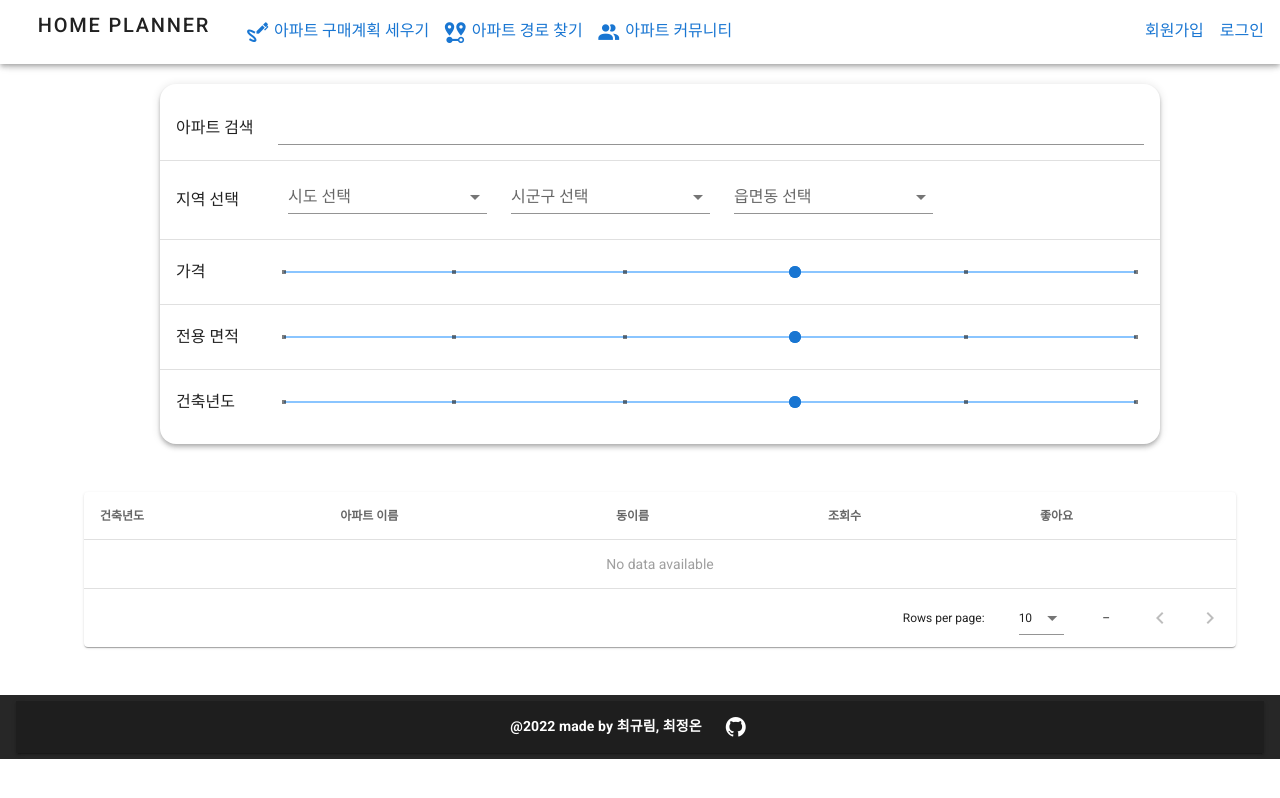
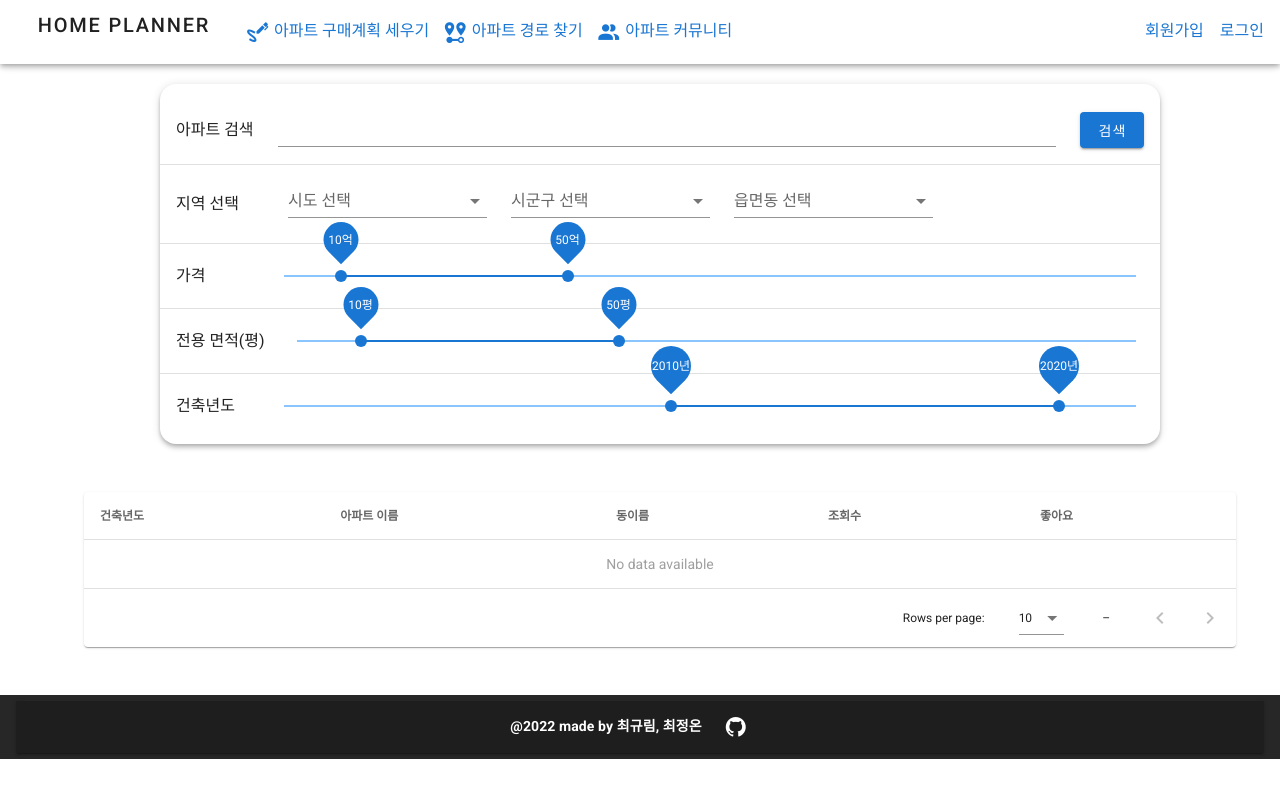
Before and after one commit to ssafyHomePlanner/front-end, a Vue app in the folder homepjt/: page /apt/list in a window 1280 px wide. Shown: the top 798 px of the page. Built offline with nearby package versions, Linux system fonts and the light colour scheme.

Commit message:
[UPDATE] AptList 업데이트

```diff
--- a/homepjt/src/views/HomeView.vue
+++ b/homepjt/src/views/HomeView.vue
@@ -34,7 +34,9 @@
                 <template v-slot:no-data>
                   <v-row justify="space-between" class="ma-2">
                     <h3 class="ma-2">최근 검색어</h3>
-                    <v-btn @click="deleteAllRecentSearch" text class="ma-2">전체삭제 </v-btn>
+                    <v-btn @click="deleteAllRecentSearch" text class="ma-2"
+                      >전체삭제
+                    </v-btn>
                   </v-row>
                   <v-list-item
                     v-for="(recentData, index) in recentDataList"
@@ -43,7 +45,9 @@
                     <v-list-item-action>
                       <v-icon>mdi-clock-outline</v-icon>
                     </v-list-item-action>
-                    <v-list-item-content  @click="clickRecentSearch(recentData.searchedName)">
+                    <v-list-item-content
+                      @click="clickRecentSearch(recentData.searchedName)"
+                    >
                       <v-list-item-title>
                         {{ recentData.searchedName }}
                       </v-list-item-title>
@@ -321,10 +325,10 @@ export default {
   },
   methods: {
     movePathView() {
-      this.$router.push({ name: "pathView" }).catch(()=>{});
+      this.$router.push({ name: "pathView" }).catch(() => {});
     },
     movePlannerView() {
-      this.$router.push({ name: "plannerView" }).catch(()=>{});
+      this.$router.push({ name: "plannerView" }).catch(() => {});
     },
     inputChanged() {
       //↓ For clear v-menu slot
@@ -338,7 +342,7 @@ export default {
       "searchGugunList",
       "searchDongList",
       "setAddressInfo",
-      "setSearchedApartName"
+      "setSearchedApartName",
     ]),
     ...mapMutations(aptStore, [
       "CLEAR_SIDO_LIST",
@@ -361,7 +365,11 @@ export default {
 
     makeGugunList() {
       this.CLEAR_GUGUN_LIST();
+      this.CLEAR_DONG_LIST();
+
       this.gugunName = "";
+      this.dongName = "";
+
       if (this.sidoName) this.searchGugunList(this.sidoName);
     },
     makeDongList() {
@@ -388,12 +396,15 @@ export default {
       console.log("apt Name : ", this.aptObject.apartmentName);
       console.log("userInfo.id: ", this.$store.state.memberStore.userInfo.id);
 
-      if(this.$store.state.memberStore.userInfo.id.length >= 1 && this.aptObject.apartmentName.length >= 1){
+      if (
+        this.$store.state.memberStore.userInfo.id.length >= 1 &&
+        this.aptObject.apartmentName.length >= 1
+      ) {
         console.log("최근 검색어 저장 로직 실행");
         let tempMember = {
           memberId: this.$store.state.memberStore.userInfo.id,
-          data: this.aptObject.apartmentName
-        }
+          data: this.aptObject.apartmentName,
+        };
 
         this.insertRecentDataInfo(tempMember);
       }
@@ -412,31 +423,31 @@ export default {
         sidoName: this.sidoName,
         gugunName: this.gugunName,
         dongName: this.dongName,
-      }
+      };
 
       this.setAddressInfo(addressInfo);
       this.setSearchedApartName(this.aptObject.apartmentName);
 
-      this.$router.push({ name: "aptListView" }).catch(()=>{});
+      this.$router.push({ name: "aptListView" }).catch(() => {});
     },
-    clickRecentSearch(recentStr){
+    clickRecentSearch(recentStr) {
       this.aptObject.apartmentName = recentStr;
       this.makeHouseInfoList();
     },
-    deleteAllRecentSearch(){
-      if(this.$store.state.memberStore.userInfo.id.length >= 1){
+    deleteAllRecentSearch() {
+      if (this.$store.state.memberStore.userInfo.id.length >= 1) {
         this.deleteRecentDataInfoAll(this.$store.state.memberStore.userInfo.id);
       }
     },
-    deleteRecentSearch(recentId){
+    deleteRecentSearch(recentId) {
       // console.log("recentId", recentId);
       let payload = {
         memberId: this.$store.state.memberStore.userInfo.id,
-        recentId: recentId
-      }
+        recentId: recentId,
+      };
 
       this.deleteRecentDataInfo(payload);
-    }
+    },
   },
 };
 </script>
--- a/homepjt/src/views/apt/AptListView.vue
+++ b/homepjt/src/views/apt/AptListView.vue
@@ -13,7 +13,14 @@
             아파트 검색
           </v-col>
           <v-col align-self="center">
-            <v-text-field hide-details class="mt-0 pt-0" v-model="searchedApartName"></v-text-field>
+            <v-text-field
+              hide-details
+              class="mt-0 pt-0"
+              v-model="searchedApartName"
+            ></v-text-field>
+          </v-col>
+          <v-col cols="auto">
+            <v-btn color="primary">검색</v-btn>
           </v-col>
         </v-row>
         <v-divider></v-divider>
@@ -24,7 +31,7 @@
           <v-row justify="start" class="ml-3">
             <v-col cols="3">
               <v-select
-                v-model="sidoName"
+                v-model="sido"
                 :items="sidoList"
                 label="시도 선택"
                 @change="makeGugunList"
@@ -32,7 +39,7 @@
             </v-col>
             <v-col cols="3">
               <v-select
-                v-model="gugunName"
+                v-model="gugun"
                 :items="gugunList"
                 label="시군구 선택"
                 @change="makeDongList"
@@ -40,7 +47,7 @@
             </v-col>
             <v-col cols="3">
               <v-select
-                v-model="dongName"
+                v-model="dong"
                 :items="dongList"
                 label="읍면동 선택"
               ></v-select>
@@ -54,31 +61,37 @@
           </v-col>
           <v-col align-self="center">
             <v-range-slider
-              hint="Im a hint"
-              max="50"
-              min="-50"
-              step="20"
-              ticks="always"
-              tick-size="4"
+              thumb-label="always"
+              thumb-size="35"
+              :value="[10, 50]"
+              max="150"
+              min="0"
               hide-details
-            ></v-range-slider>
+            >
+              <template v-slot:thumb-label="item">
+                {{ item.value }}억
+              </template>
+            </v-range-slider>
           </v-col>
         </v-row>
         <v-divider></v-divider>
         <v-row class="ma-1">
           <v-col cols="auto" align-self="center" style="min-width: 100px">
-            전용 면적
+            전용 면적(평)
           </v-col>
           <v-col align-self="center">
             <v-range-slider
-              hint="Im a hint"
-              max="50"
-              min="-50"
-              step="20"
-              ticks="always"
-              tick-size="4"
+              thumb-label="always"
+              thumb-size="35"
+              :value="[10, 50]"
+              max="130"
+              min="0"
               hide-details
-            ></v-range-slider>
+            >
+              <template v-slot:thumb-label="item">
+                {{ item.value }}평
+              </template>
+            </v-range-slider>
           </v-col>
         </v-row>
         <v-divider></v-divider>
@@ -88,14 +101,17 @@
           </v-col>
           <v-col align-self="center">
             <v-range-slider
-              hint="Im a hint"
-              max="50"
-              min="-50"
-              step="20"
-              ticks="always"
-              tick-size="4"
+              thumb-label="always"
+              thumb-size="40"
+              :value="[2010, 2020]"
+              v-bind:max="currentYear"
+              min="2000"
               hide-details
-            ></v-range-slider>
+            >
+              <template v-slot:thumb-label="item">
+                {{ item.value }}년
+              </template></v-range-slider
+            >
           </v-col>
         </v-row>
       </v-sheet>
@@ -116,13 +132,22 @@
 </template>
 
 <script>
-import { mapState, mapActions } from "vuex";
+import { mapState, mapActions, mapMutations } from "vuex";
 
 const aptStore = "aptStore";
 const houseInfoStore = "houseInfoStore";
 
 export default {
   methods: {
+    initData() {
+      let today = new Date();
+      this.currentYear = today.getFullYear(); // 년도
+      console.log("currentYear", this.currentYear);
+
+      this.sido = this.$store.state.aptStore.sidoName;
+      this.gugun = this.$store.state.aptStore.gugunName;
+      this.dong = this.$store.state.aptStore.dongName;
+    },
     clickRow(value) {
       console.log(value);
       this.searchHouseInfo(value);
@@ -130,19 +155,20 @@ export default {
       this.moveResultPage();
     },
     moveResultPage() {
-      this.$router.push({ name: "aptResultView" }).catch(()=>{});
+      this.$router.push({ name: "aptResultView" }).catch(() => {});
     },
     makeGugunList() {
       this.CLEAR_GUGUN_LIST();
-      this.gugunName = "";
-      if (this.sidoName) this.searchGugunList(this.sidoName);
+      this.CLEAR_DONG_LIST();
+
+      this.gugun = "";
+      this.dong = "";
+      if (this.sido) this.searchGugunList(this.sido);
     },
     makeDongList() {
       this.CLEAR_DONG_LIST();
-      this.dongName = "";
-      if (this.gugunName != "") this.searchDongList(this.gugunName);
-      console.log("sidoName : ", this.sidoName);
-      console.log("gugunName : ", this.gugunName);
+      this.dong = "";
+      if (this.gugun != "") this.searchDongList(this.gugun);
     },
     ...mapActions(aptStore, [
       "searchSidoList",
@@ -154,13 +180,33 @@ export default {
       "getHouseInfoListAuto",
       "searchHouseInfo",
     ]),
+    ...mapMutations(aptStore, [
+      "CLEAR_SIDO_LIST",
+      "CLEAR_GUGUN_LIST",
+      "CLEAR_DONG_LIST",
+    ]),
   },
   computed: {
-    ...mapState(aptStore, ["sidoList", "gugunList", "dongList", "sidoName", "gugunName", "dongName", "searchedApartName"]),
+    ...mapState(aptStore, [
+      "sidoList",
+      "gugunList",
+      "dongList",
+      "sidoName",
+      "gugunName",
+      "dongName",
+      "searchedApartName",
+    ]),
     ...mapState(houseInfoStore, ["houseInfo", "houseInfoList"]),
+  },
+  mounted() {
+    this.initData();
   },
   data() {
     return {
+      sido: "",
+      gugun: "",
+      dong: "",
+      currentYear: "2022",
       headers: [
         { text: "건축년도", value: "buildYear" },
         { text: "아파트 이름", value: "apartmentName" },
```
